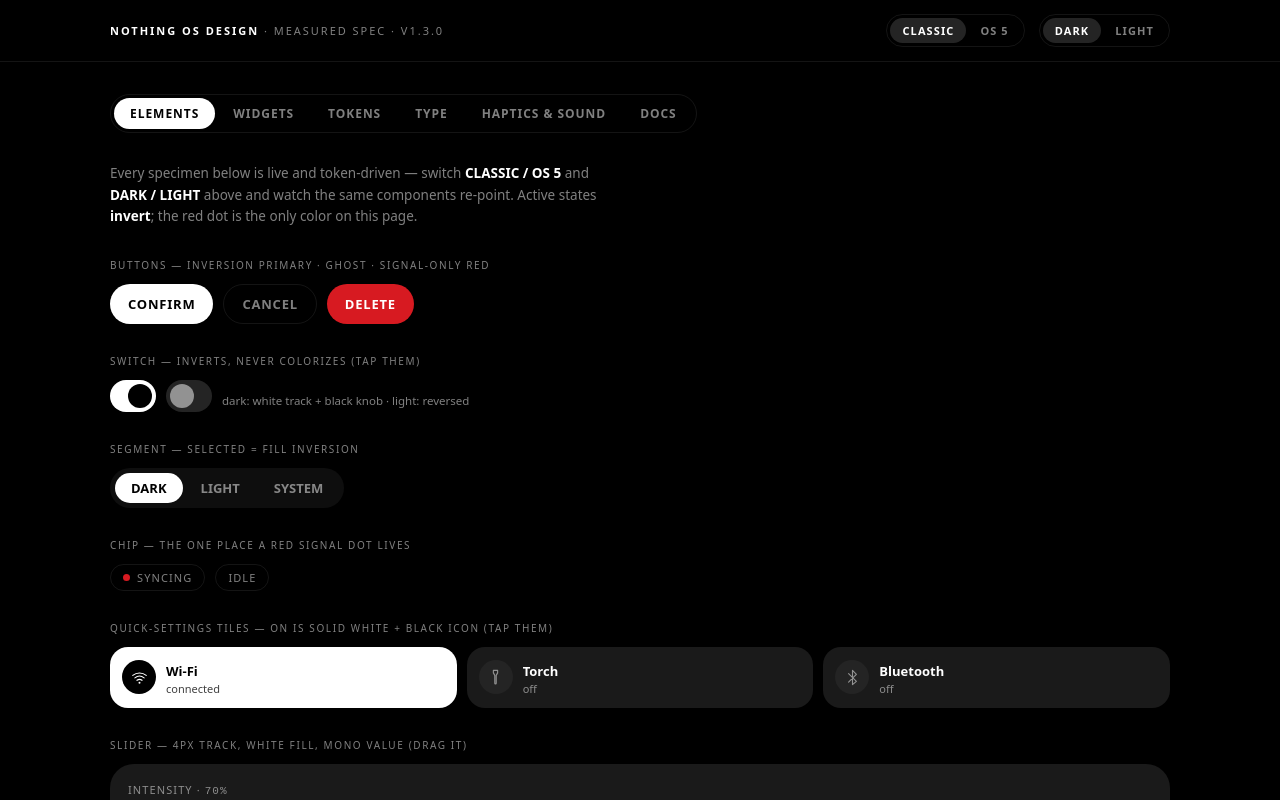
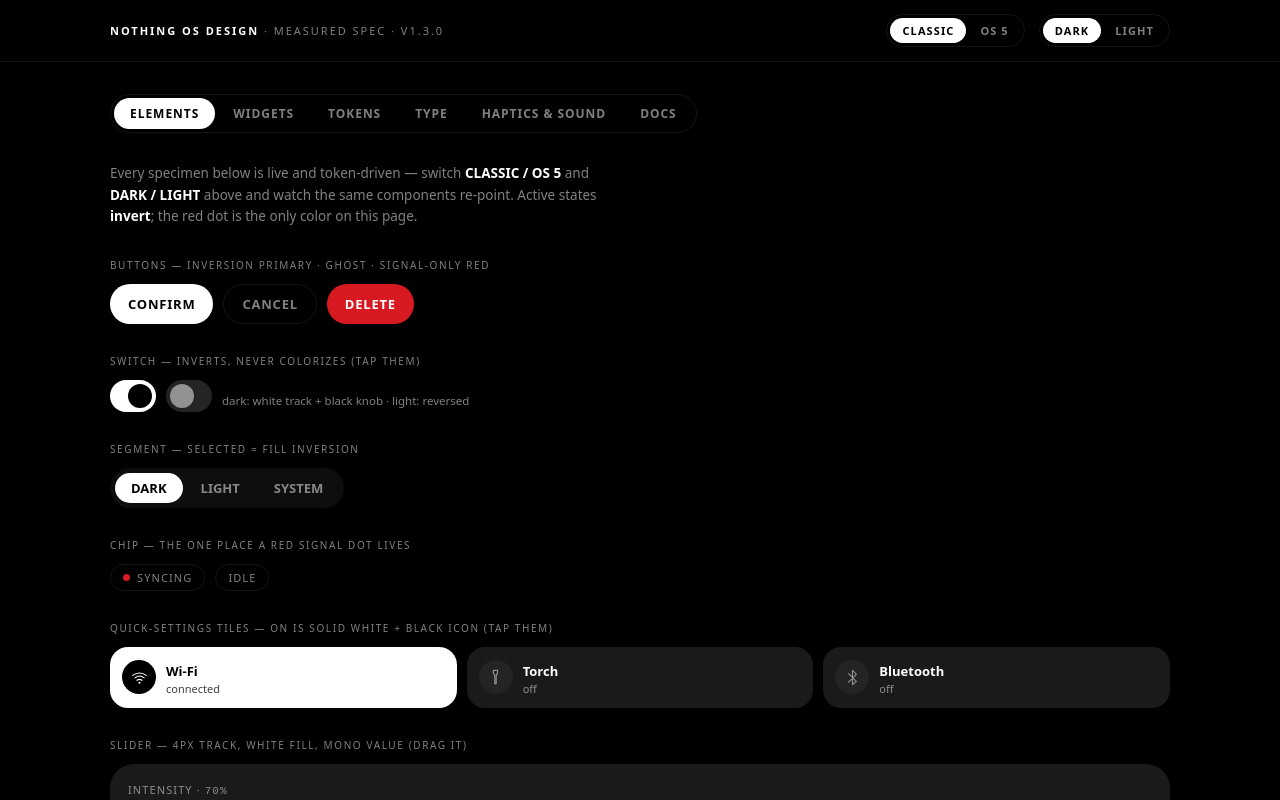
Before and after one commit to Jero009/nothing-os-design, a plain HTML site: page docs/index.html in a window 1280 px wide. Shown: the top 800 px of the page. Drawn offline with Linux system fonts and the light colour scheme; a web font is replaced by a local one.

Commit message:
site: seg/toggle groups get a sliding thumb — 200ms ease glide, re-places on theme/font relayout, reduced-motion jumps instantly

```diff
--- a/docs/index.html
+++ b/docs/index.html
@@ -30,10 +30,14 @@
   .bar{max-width:1100px;margin:0 auto;padding:14px 20px;display:flex;align-items:center;gap:14px;flex-wrap:wrap}
   .brand{font-size:11px;letter-spacing:.18em;text-transform:uppercase;color:var(--nt-text-dim);margin-right:auto}
   .brand b{color:var(--nt-text);font-weight:600}
-  .tgl{display:flex;border:1px solid var(--nt-border);border-radius:999px;padding:3px;gap:2px}
-  .tgl button{border:0;background:transparent;color:var(--nt-text-dim);font:inherit;font-size:11px;font-weight:600;
-    letter-spacing:.1em;text-transform:uppercase;padding:5px 12px;border-radius:999px;cursor:pointer}
-  .tgl button[aria-pressed="true"]{background:var(--nt-surface-2,var(--nt-surface));color:var(--nt-text)}
+  .tgl{display:flex;position:relative;border:1px solid var(--nt-border);border-radius:999px;padding:3px;gap:2px}
+  .tgl button{position:relative;z-index:1;border:0;background:transparent;color:var(--nt-text-dim);font:inherit;font-size:11px;font-weight:600;
+    letter-spacing:.1em;text-transform:uppercase;padding:5px 12px;border-radius:999px;cursor:pointer;
+    transition:transform var(--nt-motion-fast) var(--nt-ease-std)}
+  .tgl button:active{transform:scale(var(--nt-press-scale))}
+  .tgl button[aria-pressed="true"]{color:var(--nt-bg)}
+  .thumb{position:absolute;border-radius:999px;background:var(--nt-text);z-index:0;
+    transition:left 200ms var(--nt-ease-std), width 200ms var(--nt-ease-std), top 200ms var(--nt-ease-std), height 200ms var(--nt-ease-std)}
   main{max-width:1100px;margin:0 auto;padding:32px 20px 80px}
   nav.tabs{display:flex;gap:2px;border:1px solid var(--nt-border);border-radius:999px;padding:3px;width:max-content;
     max-width:100%;overflow:auto;margin-bottom:30px}
@@ -68,17 +72,18 @@
   .sw{width:46px;height:32px;border-radius:999px;position:relative;border:0;cursor:pointer;
     background:var(--nt-surface-2);transition:background var(--nt-motion-fast) var(--nt-ease-std)}
   .sw::after{content:'';position:absolute;width:24px;height:24px;border-radius:50%;top:4px;left:4px;
-    background:var(--nt-text-dim);transition:left var(--nt-motion-fast) var(--nt-ease-std), background var(--nt-motion-fast) var(--nt-ease-std)}
+    background:var(--nt-text-dim);transition:left 200ms var(--nt-ease-std), background 200ms var(--nt-ease-std)}
   .sw[aria-pressed="true"]{background:var(--nt-text)}
   .sw[aria-pressed="true"]::after{left:18px;background:var(--nt-bg)}
   .chip{display:inline-flex;align-items:center;gap:7px;border:1px solid var(--nt-border);border-radius:999px;
     padding:5px 12px;font-size:11px;letter-spacing:.1em;text-transform:uppercase;color:var(--nt-text-dim)}
   .chip .dot{width:7px;height:7px;border-radius:50%;background:var(--nt-accent);animation:pulse 1s steps(4) infinite}
   @keyframes pulse{0%{opacity:1}50%{opacity:.25}100%{opacity:1}}
-  .seg{display:inline-flex;background:var(--nt-tile);border-radius:999px;padding:5px;gap:2px}
-  .seg button{border:0;background:transparent;font:inherit;font-size:13px;font-weight:600;color:var(--nt-text-dim);
-    padding:6px 16px;border-radius:999px;cursor:pointer}
-  .seg button[aria-pressed="true"]{background:var(--nt-text);color:var(--nt-bg)}
+  .seg{display:inline-flex;position:relative;background:var(--nt-tile);border-radius:999px;padding:5px;gap:2px}
+  .seg button{position:relative;z-index:1;border:0;background:transparent;font:inherit;font-size:13px;font-weight:600;color:var(--nt-text-dim);
+    padding:6px 16px;border-radius:999px;cursor:pointer;transition:transform var(--nt-motion-fast) var(--nt-ease-std)}
+  .seg button:active{transform:scale(var(--nt-press-scale))}
+  .seg button[aria-pressed="true"]{color:var(--nt-bg)}
   .tile{background:var(--nt-tile);border-radius:var(--nt-radius-sm);padding:12px 14px}
   .tile span{display:block;font-size:11px;letter-spacing:.1em;text-transform:uppercase;color:var(--nt-text-dim);margin-bottom:6px}
   .tile strong{font-family:var(--nt-font-mono),monospace;font-weight:500;font-size:20px}
@@ -451,6 +456,58 @@
   });
   applyTheme();
 
+  /* ---- sliding thumb for segment groups (MODE, STYLE, demo .seg) ----
+     matches the measured Nothing widget toggle: knob/thumb glides ~200ms,
+     ease-in-out, no bounce. */
+  var thumbPlaces = [];
+  document.querySelectorAll('.tgl, .seg').forEach(function(group){
+    if (group.dataset.thumb === '1') return;
+    group.dataset.thumb = '1';
+    var th = document.createElement('span');
+    th.className = 'thumb';
+    th.setAttribute('aria-hidden', 'true');
+    th.style.opacity = '0';
+    group.appendChild(th);
+    var btns = group.querySelectorAll('button');
+    function place(anim){
+      var on = group.querySelector('button[aria-pressed="true"]');
+      if (!on){ th.style.opacity = '0'; return; }
+      th.style.opacity = '1';
+      if (!anim || reduced) th.style.transition = 'none';
+      th.style.width  = on.offsetWidth  + 'px';
+      th.style.height = on.offsetHeight + 'px';
+      th.style.top    = on.offsetTop    + 'px';
+      th.style.left   = on.offsetLeft   + 'px';
+      if (!anim || reduced){
+        void th.offsetWidth; /* force layout so the jump lands while the transition is off */
+        requestAnimationFrame(function(){ th.style.transition = ''; });
+      }
+    }
+    btns.forEach(function(b){
+      b.addEventListener('click', function(){
+        btns.forEach(function(x){ x.setAttribute('aria-pressed','false'); });
+        b.setAttribute('aria-pressed','true');
+        place(true);
+      });
+    });
+    group.querySelectorAll('button[data-mode], button[data-style]').forEach(function(b){
+      /* theme switches re-point the font vars, so EVERY group's buttons resize —
+         re-place them all, not just the one that was clicked */
+      b.addEventListener('click', function(){
+        setTimeout(function(){ thumbPlaces.forEach(function(p){ p(true); }); }, 0);
+      });
+    });
+    thumbPlaces.push(place);
+    place(false);
+    window.addEventListener('load', function(){ place(false); });
+    if (document.fonts && document.fonts.ready) document.fonts.ready.then(function(){ place(false); });
+    /* a font arriving after first use (e.g. Geist on the first classic->os5
+       switch) re-lays-out buttons asynchronously — re-place without animating */
+    if (document.fonts && document.fonts.addEventListener)
+      document.fonts.addEventListener('loadingdone', function(){ thumbPlaces.forEach(function(p){ p(false); }); });
+    window.addEventListener('resize', function(){ place(false); });
+  });
+
   /* ---- tabs ---- */
   document.querySelectorAll('nav.tabs button').forEach(function(b){
     b.addEventListener('click', function(){
```
